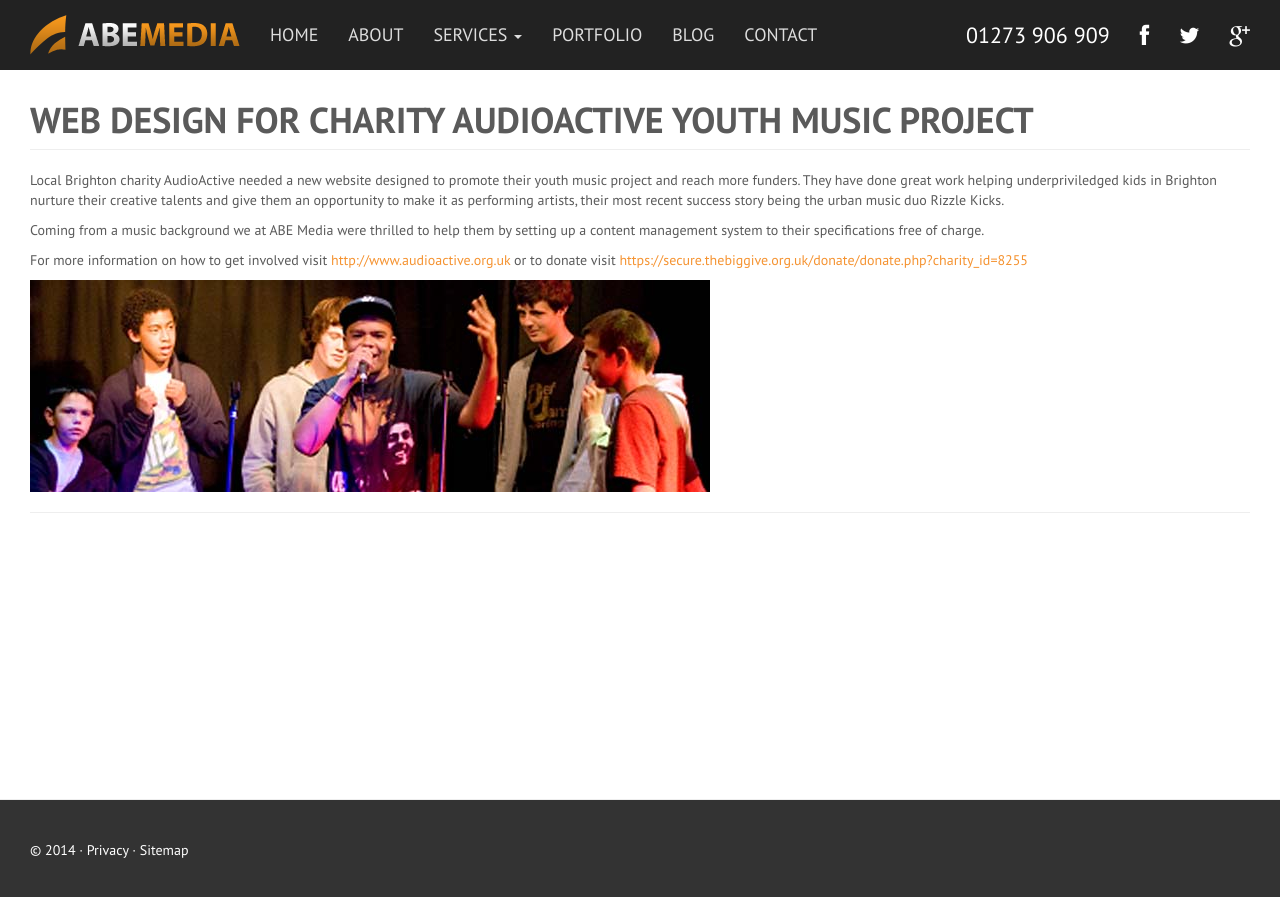
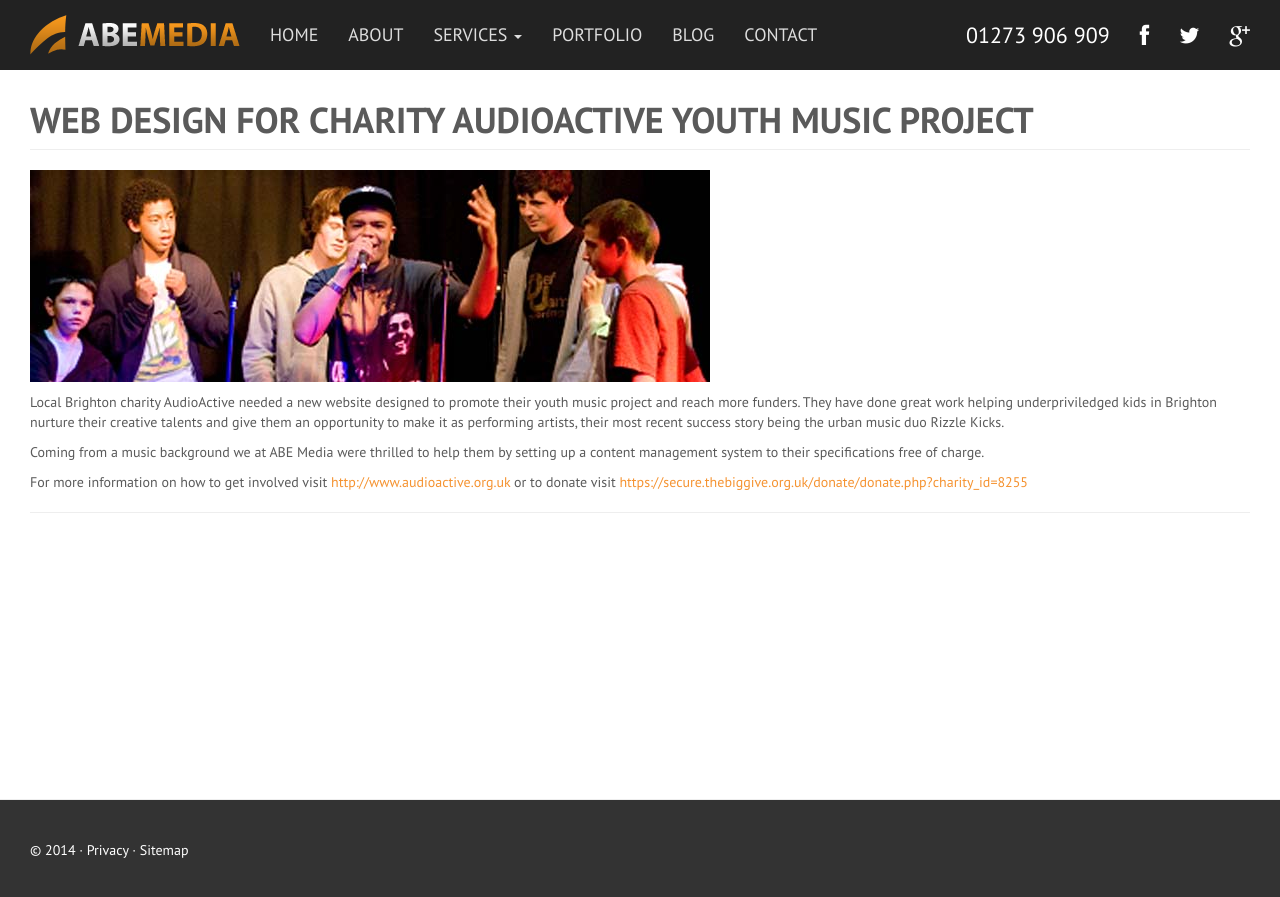
Before and after one commit to abemedia/abemedia.github.io, a Jekyll site: the page built from _posts/2011-11-30-web-design-for-charity-audioactive-youth-music-project.md, in a window 1280 px wide. Shown: the top 897 px of the page. Built offline with Jekyll 4.4.1, drawn with Linux system fonts in a browser that asks for light colours; nearby versions of some CDN libraries; some web fonts are replaced; comment, search, counter and statistics services are not loaded.

Commit message:
'Update'

```diff
--- a/_posts/2011-11-30-web-design-for-charity-audioactive-youth-music-project.md
+++ b/_posts/2011-11-30-web-design-for-charity-audioactive-youth-music-project.md
@@ -8,10 +8,10 @@ image: /images/blog/audioactive-logo.jpg
 published: true
 ---
 
+![AudioActive](/images/blog/audioactive.jpg "AudioActive")
+
 Local Brighton charity AudioActive needed a new website designed to promote their youth music project and reach more funders. They have done great work helping underpriviledged kids in Brighton nurture their creative talents and give them an opportunity to make it as performing artists, their most recent success story being the urban music duo Rizzle Kicks.
 
 Coming from a music background we at ABE Media were thrilled to help them by setting up a content management system to their specifications free of charge.
 
 For more information on how to get involved visit <http://www.audioactive.org.uk> or to donate visit <https://secure.thebiggive.org.uk/donate/donate.php?charity_id=8255>
-
-![AudioActive](/images/blog/audioactive.jpg "AudioActive")
```
